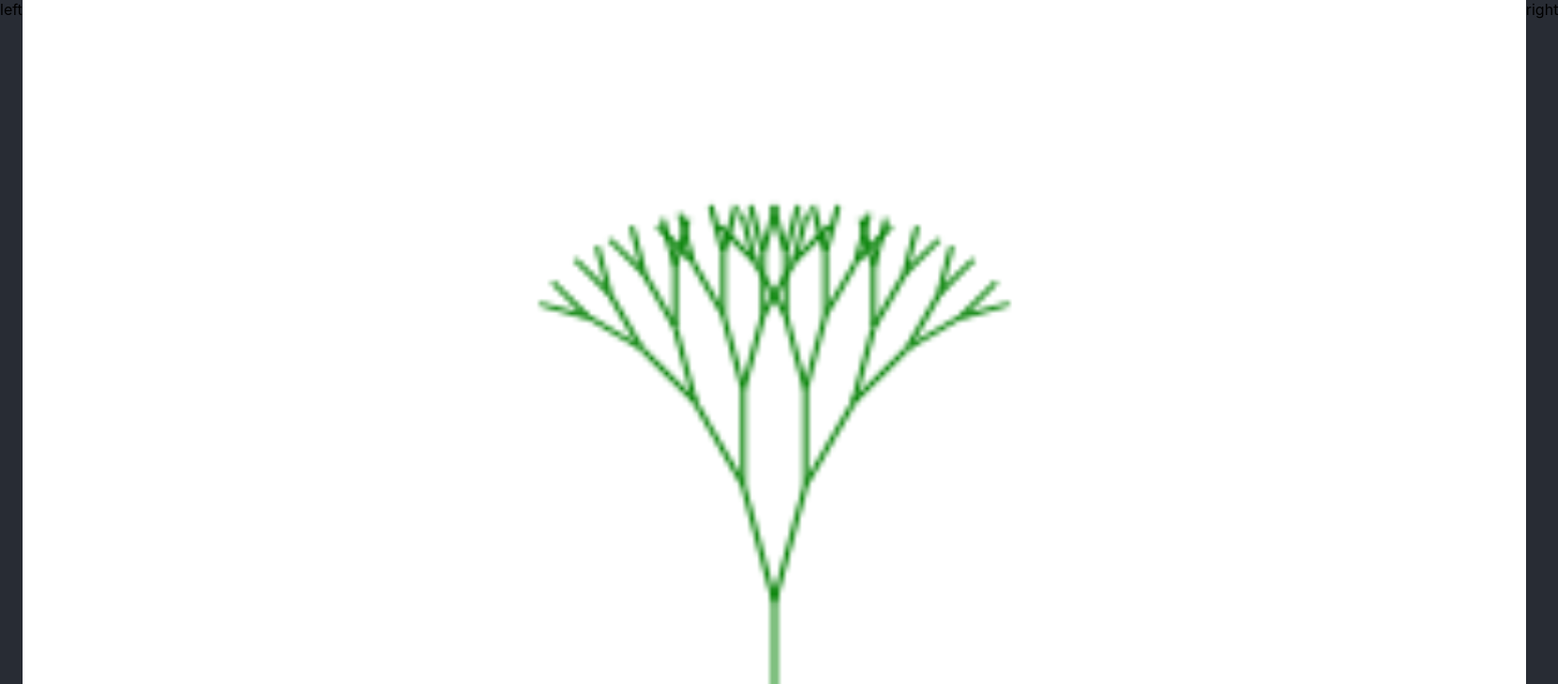
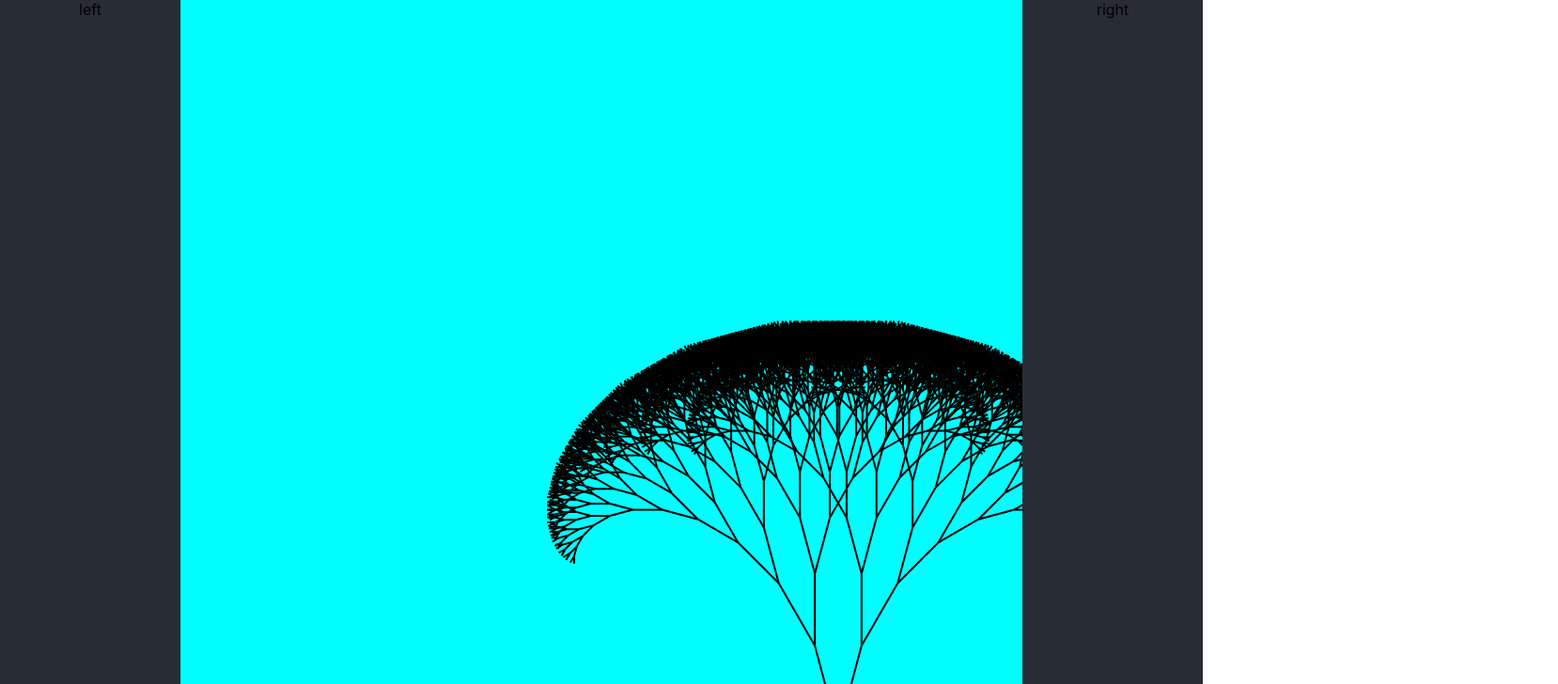
Before and after one commit to jas2882/Beautiful-Recursion, a React (Create React App) app: page / in a window 1280 px wide. Shown: the top 728 px of the page at 94% size, 1658 px wide, since content can reach past the window. Built offline with nearby package versions, Linux system fonts and the light colour scheme.

Commit message:
working fractal canvas

```diff
--- a/src/App.css
+++ b/src/App.css
@@ -27,8 +27,12 @@ margin-top: 2vh;
   flex-direction: row;
 }
 #myCanvas {
+
   display: flex;
   color: var(--text);
+  width: 70vw;
+  height: 100vh;
+  background-color: aqua;
   /*
   background-color: var(--primary-color);
   height: max-content;
--- a/src/Canvas.js
+++ b/src/Canvas.js
@@ -2,44 +2,16 @@ import React, { Component } from 'react'
 import Draw from './Draw';
 
 class Canvas extends Component {
-  state = {  }
-  render() {
-    return (
-      <canvas id="myCanvas">
-      hello
-      </canvas> );
-  }
-
-  //document.getElementById('myCanvas').onload('Draw()');
-
-  // let myCanvas = document.getElementById("myCanvas");
-  // let ctx = myCanvas.getContext("2d");
-
-  // function draw(startX, startY, len, angle) {
-  //   ctx.beginPath();
-  //   ctx.save();
-
-  //   ctx.translate(startX, startY);
-  //   ctx.rotate(angle * Math.PI/180);
-  //   ctx.moveTo(0, 0);
-  //   ctx.lineTo(0, -len);
-  //   ctx.stroke();
-
-  //   if(len < 10) {
-  //     ctx.restore();
-  //     return;
-  //   }
-
-  //   draw(0, -len, len*0.8, -15);
-  //   draw(0, -len, len*0.8, +15);
-
-  //   ctx.restore();
-  // }
-
-  //draw(400, 600, 120, 0)
+  state = {  };
 
   componentDidMount() {
     Draw()
   }
+  render() {
+    return (
+      <canvas id="myCanvas"></canvas>
+    );
+  }
+
 }
 export default Canvas;
--- a/src/Draw.js
+++ b/src/Draw.js
@@ -1,21 +1,91 @@
 const Draw = () => {
 
-  let myCanvas = document.getElementById("myCanvas");
-  let ctx = myCanvas.getContext("2d");
-  // ctx.fillStyle = "FFFFFF"
+  function canvas_obj(ele) {
+    let returnable = {
+      canvas: ele,
+      ctx: ele.getContext("2d"),
+      dpi: window.devicePixelRatio
+    };
+    returnable.get = {
+      style: {
+        height() {
+          return +getComputedStyle(ele).getPropertyValue("height").slice(0, -2);
+        },
+        width() {
+          return +getComputedStyle(ele).getPropertyValue("width").slice(0, -2);
+        }
+      },
+      attr: {
+        height() {
+          return returnable.ele.getAttribute("height");
+        },
+        width() {
+          return returnable.ele.getAttribute("height");
+        }
+      }
+    };
+    returnable.set = {
+      style: {
+        height(ht) {
+          ele.style.height = ht + "px";
+        },
+        width(wth) {
+          ele.style.width = wth + "px";
+        }
+      },
+      attr: {
+        height(ht) {
+          ele.setAttribute("height", ht);
+        },
+        width(wth) {
+          ele.setAttribute("width", wth);
+        }
+      }
+    };
+    console.log(ele.height, ele.width)
+    return returnable;
+  }
+
+  let canvas = canvas_obj(document.getElementById("myCanvas"));
+  let { ctx, dpi, set, get } = canvas;
+
+  function dpi_adjust() {
+    set.attr.height(get.style.height() * dpi);
+    set.attr.width(get.style.width() * dpi);
+  }
 
   function draw(startX, startY, len, angle) {
+
+    console.log("draw called")
+
+  //ctx.strokeStyle = "green"
+  //ctx.fillStyle = "green"
+    // Set line width
+
+    // Width left:0 top-down:825  right:1343
+    // ctx.strokeRect(0, 825, 1343, 100);
+
+    // ctx.moveTo(50, 140);
+    // ctx.lineTo(150, 60);
+    // ctx.lineTo(250, 140);
+    // ctx.closePath();
+    // ctx.stroke();
+    // ctx.translate(startX, startY);
+    // ctx.rotate(angle * Math.PI/180);
+    // ctx.moveTo(0, 0);
+    // ctx.lineTo(0, -len);
+    // ctx.stroke();
+
+  ctx.lineWidth = 2;
+
   ctx.beginPath();
   ctx.save();
-
-    ctx.strokeStyle = "green"
-    ctx.fillStyle = "green"
-
   ctx.translate(startX, startY);
   ctx.rotate(angle * Math.PI/180);
   ctx.moveTo(0, 0);
   ctx.lineTo(0, -len);
   ctx.stroke();
+
 
   ctx.shadowBlur = 15;
   ctx.shadowColor = "(rgba(0,0,0,0.8)"
@@ -25,12 +95,16 @@ const Draw = () => {
     return;
   }
 
-    draw(0, -len, len*0.8, -15);
-    draw(0, -len, len*0.8, +15);
+  draw(0, -len, len*.8, -15)
+  draw(0, -len, len*.8, 15)
 
   ctx.restore();
 }
-  draw(150,150,30, 0)
+
+  dpi_adjust();
+
+  requestAnimationFrame( a => draw(700,900,120, 0));
+
 }
 
 export default Draw;
```
Also changed, not shown: 1 other file (tests, documents, lock files or other folders). Lines whose indentation alone changed are shown as unchanged.
